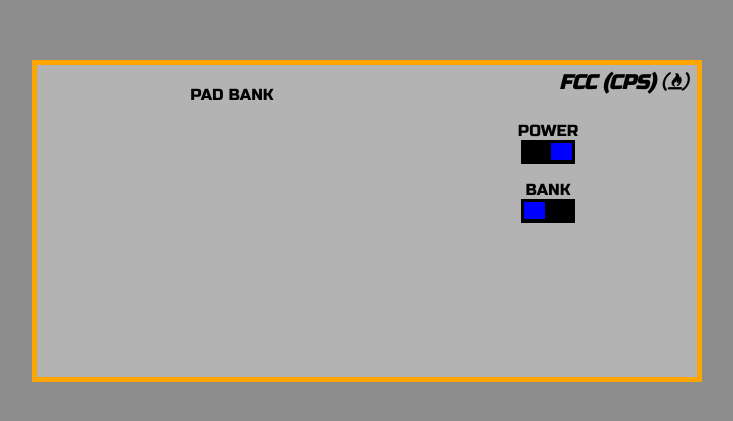
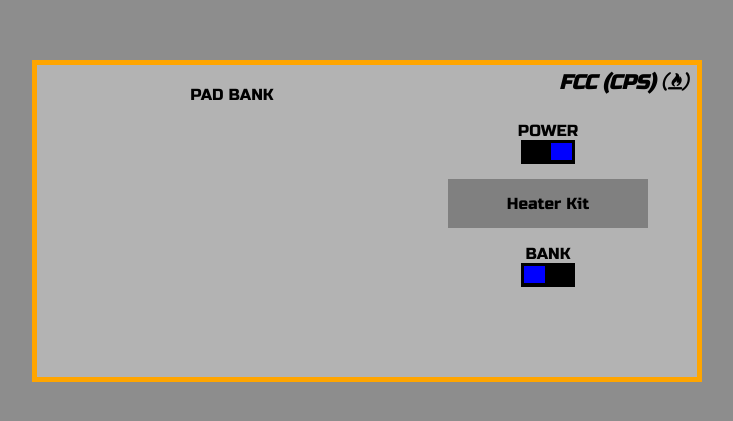
Before and after one commit to CristianPeralta/fcc-fe-projects, a React (Create React App) app in the folder drum-machine/: page / in a window 1280 px wide. Shown: the part 187-608 px from the top of the page, without its empty margins (273-1006 px from the left). Built offline with nearby package versions, Linux system fonts and the light colour scheme.

Commit message:
add display

```diff
--- a/drum-machine/src/App.js
+++ b/drum-machine/src/App.js
@@ -26,7 +26,8 @@ class App extends Component {
     super(props);
     this.state = {
       power: true,
-      currentPadBankGroup: 'Heater Kit'
+      currentPadBankGroup: 'Heater Kit',
+      display: 'Heater Kit'
     }
     this.powerControl = this.powerControl.bind(this);
     this.bankGroupControl = this.bankGroupControl.bind(this);
@@ -59,6 +60,9 @@ class App extends Component {
 
         <div className="controls-container">
           <Control name="POWER" slider={powerSlider} changeControlStatus={this.powerControl} />
+          <p id="display">
+						{this.state.display}
+					</p>
           <Control name="BANK" slider={bankSlider} changeControlStatus={this.bankGroupControl} />
         </div>
 
```
